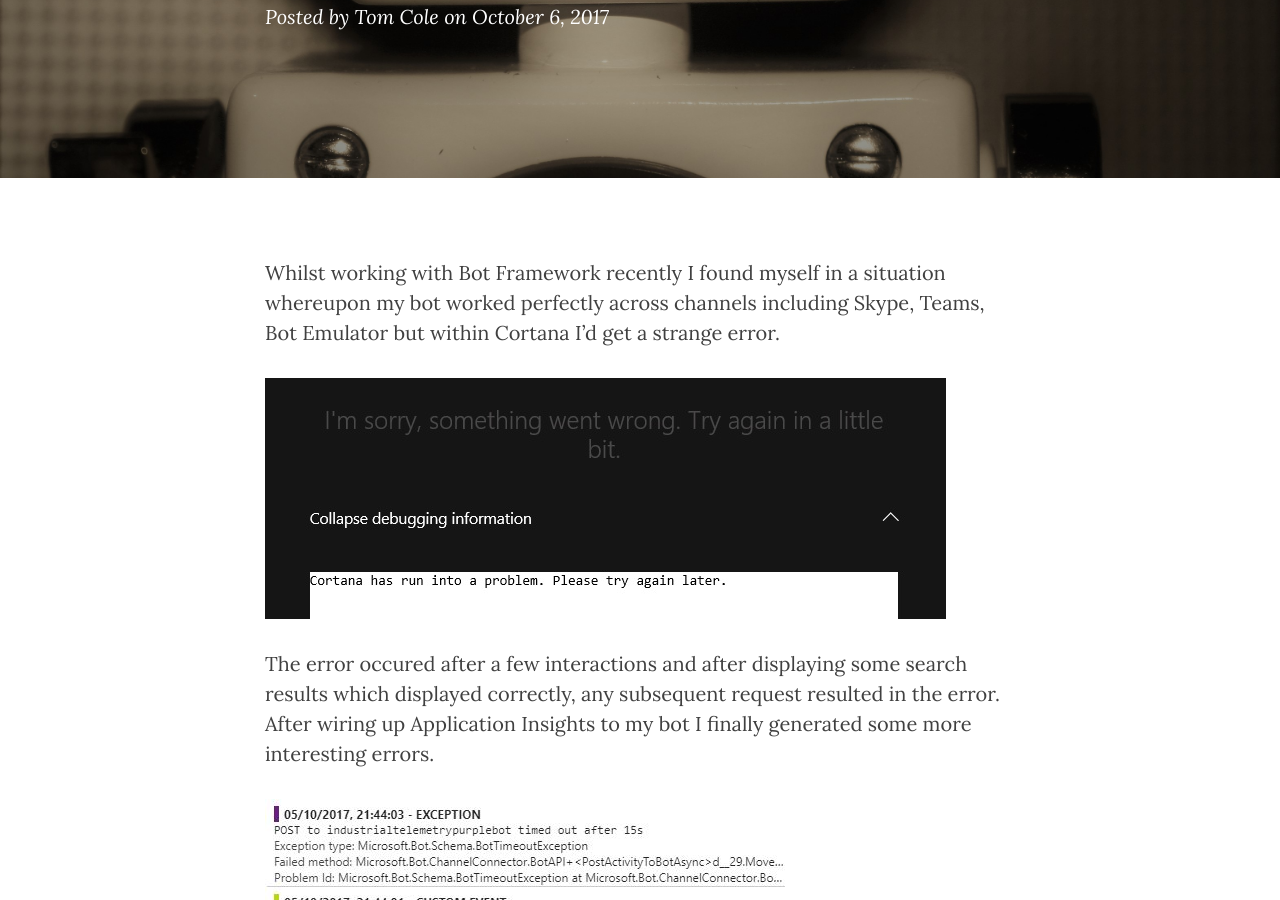
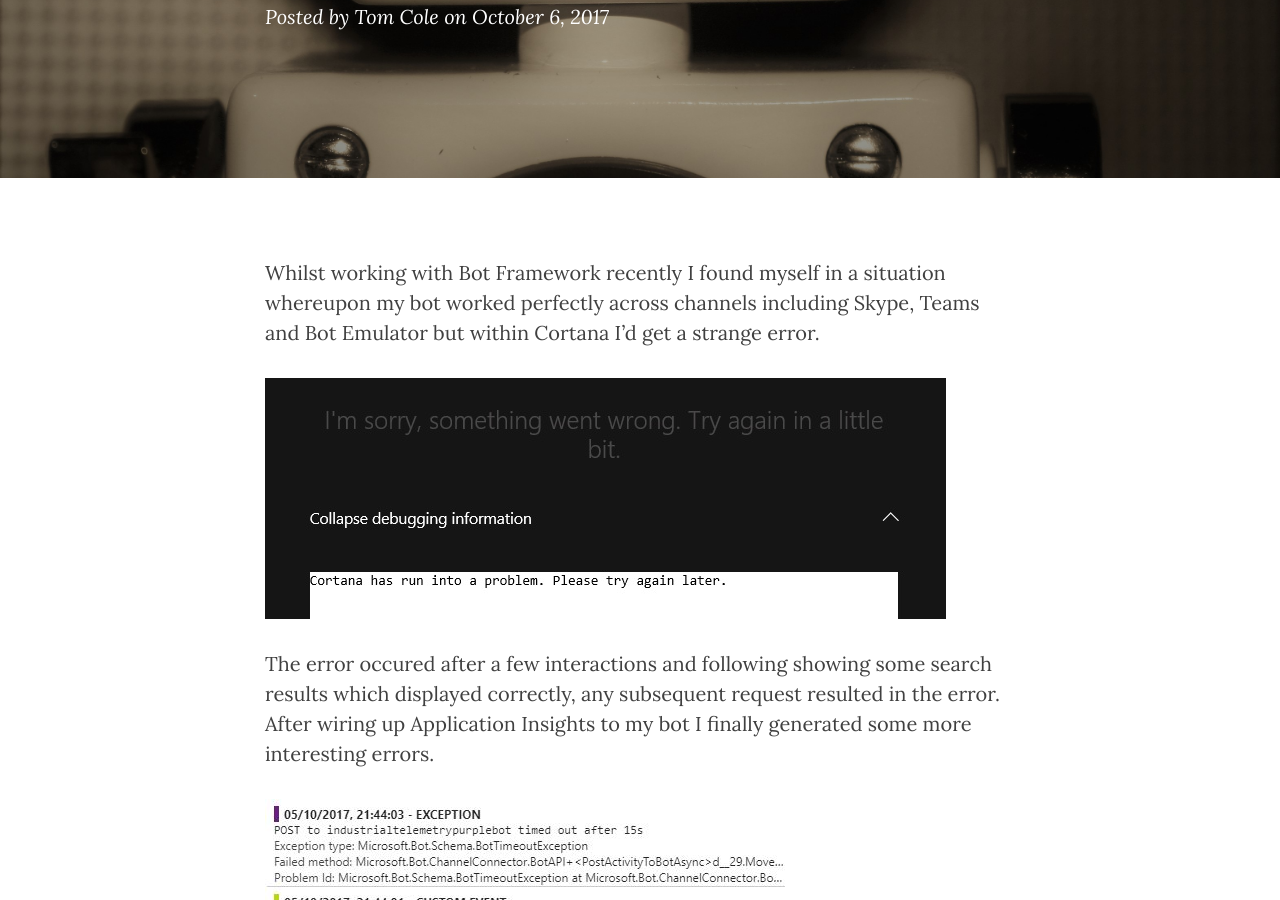
Before and after one commit to colethecoder/colethecoder.github.com, a Jekyll site: the page built from _posts/2017-10-06-Cortana-Timeouts-Bot-Framework.md, in a window 1280 px wide and 900 px high, scrolled down 391 px. Built offline with Jekyll 4.4.1, drawn with Linux system fonts in a browser that asks for light colours; nearby versions of some CDN libraries.

Commit message:
Proof read

```diff
--- a/_posts/2017-10-06-Cortana-Timeouts-Bot-Framework.md
+++ b/_posts/2017-10-06-Cortana-Timeouts-Bot-Framework.md
@@ -9,11 +9,11 @@
 tags: c# bot-framework cortana
 ---
 
-Whilst working with Bot Framework recently I found myself in a situation whereupon my bot worked perfectly across channels including Skype, Teams, Bot Emulator but within Cortana I'd get a strange error.
+Whilst working with Bot Framework recently I found myself in a situation whereupon my bot worked perfectly across channels including Skype, Teams and Bot Emulator but within Cortana I'd get a strange error.
 
 ![Cortana has run into a problem. Please try again later.](/img/cortana-timeout-error.jpg)
 
-The error occured after a few interactions and after displaying some search results which displayed correctly, any subsequent request resulted in the error. After wiring up Application Insights to my bot I finally generated some more interesting errors.
+The error occured after a few interactions and following showing some search results which displayed correctly, any subsequent request resulted in the error. After wiring up Application Insights to my bot I finally generated some more interesting errors.
 
 ![Exception type: Microsoft.Bot.Schema.BotTimeoutExceptionFailed method: Microsoft.Bot.ChannelConnector.BotAPI. Call to SendActivityToUserAsync failed](/img/application-insights-bot-error.jpg)
 
```
